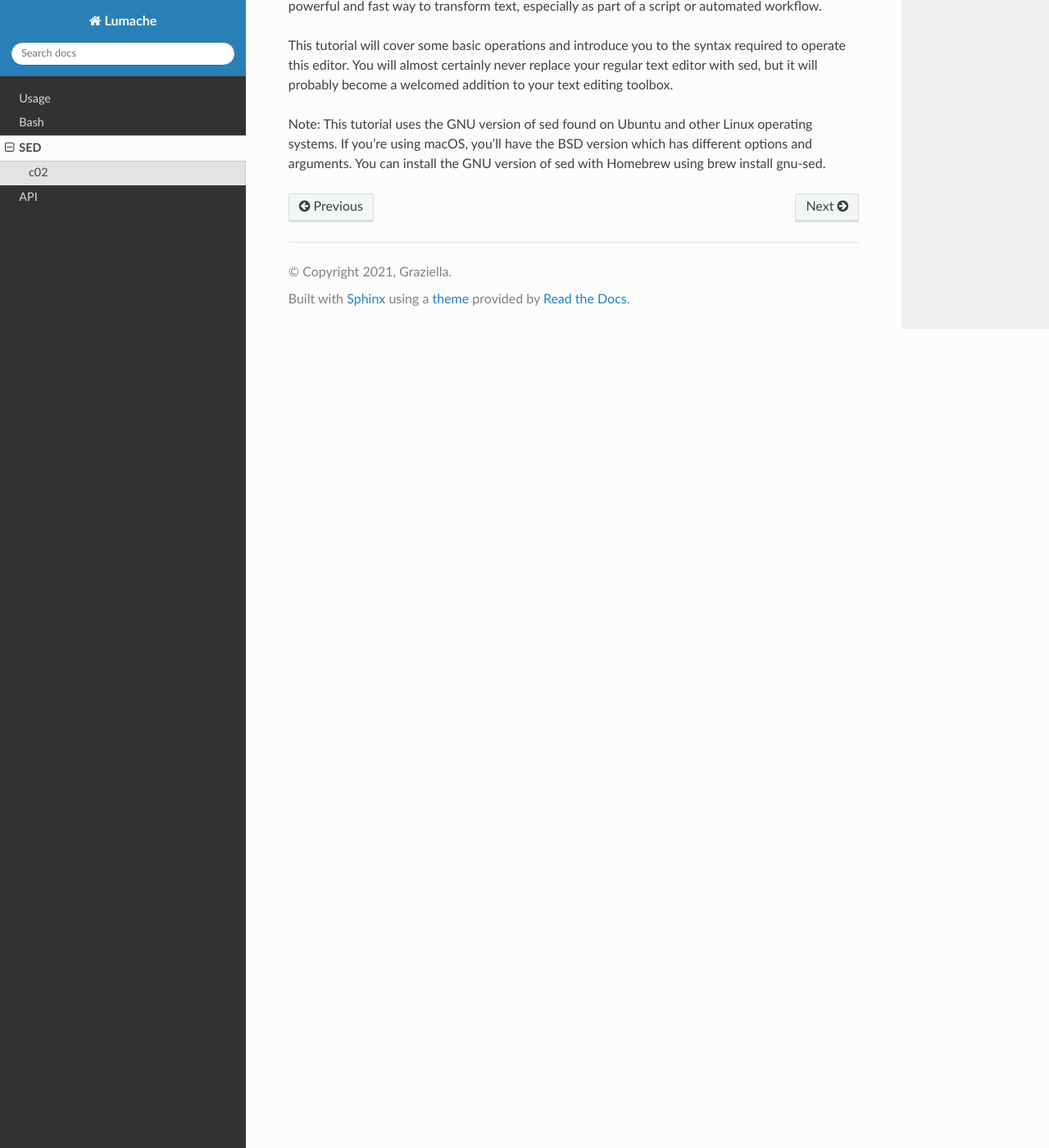
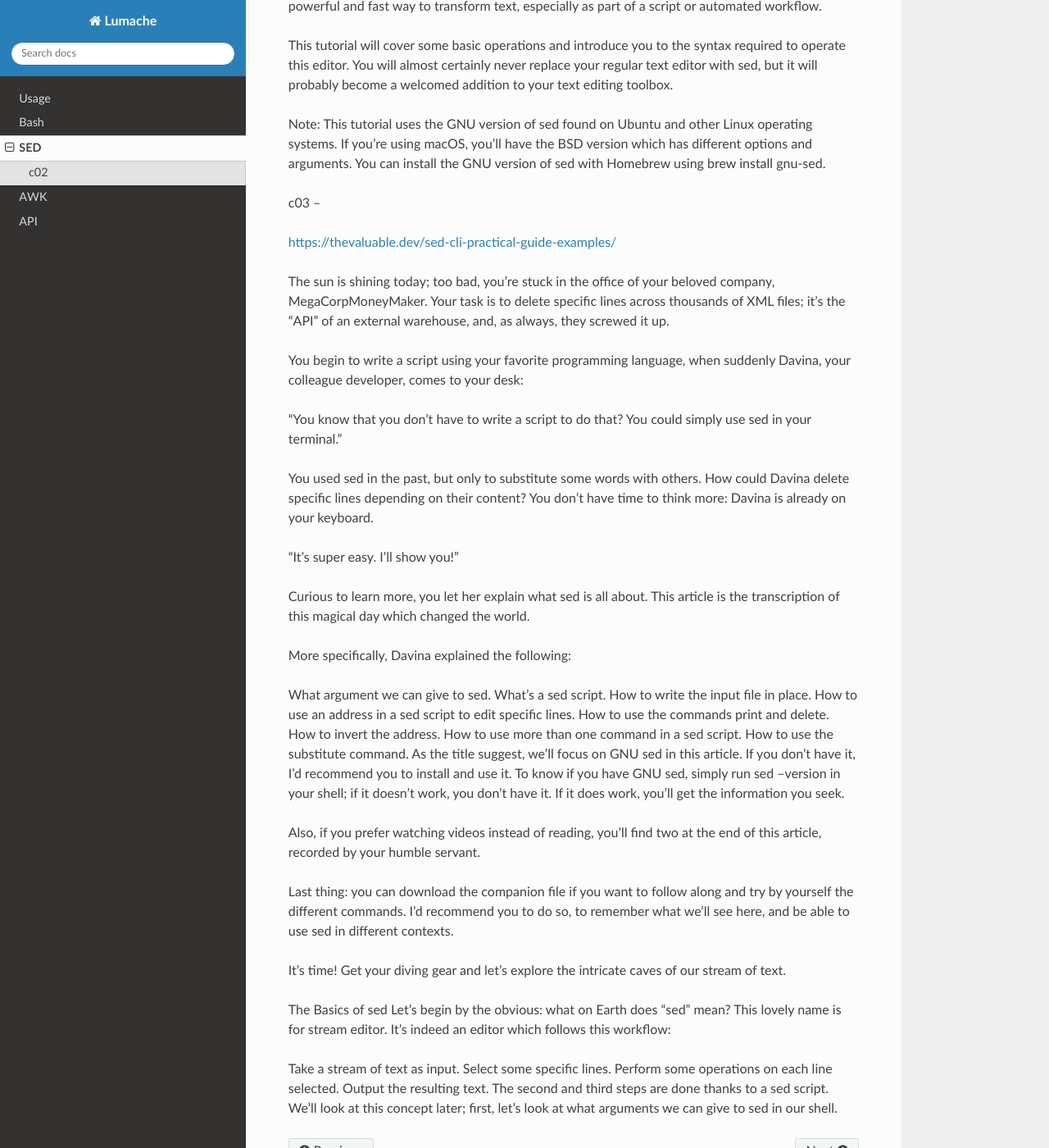
Before and after one commit to matecom57/santosg57-Bash, a Sphinx documentation site: the page built from docs/source/sed.rst, in a window 1280 px wide and 1400 px high, scrolled down 2260 px. Shown: the whole window at 82% size. Built offline with Sphinx 7.4.7 and the Read the Docs theme 3.1.0, drawn with Linux system fonts in a browser that asks for light colours.

```diff
--- a/docs/source/index.rst
+++ b/docs/source/index.rst
@@ -21,4 +21,5 @@ Contents
    usage
    bash
    sed
+   awk
    api
--- a/docs/source/sed.rst
+++ b/docs/source/sed.rst
@@ -167,3 +167,58 @@ addition to your text editing toolbox.
 Note: This tutorial uses the GNU version of sed found on Ubuntu and other Linux operating systems. If you’re using
 macOS, you’ll have the BSD version which has different options and arguments. You can install the GNU version of sed
 with Homebrew using brew install gnu-sed.
+
+c03
+--
+
+https://thevaluable.dev/sed-cli-practical-guide-examples/
+
+The sun is shining today; too bad, you’re stuck in the office of your beloved company, MegaCorpMoneyMaker. Your task
+is to delete specific lines across thousands of XML files; it’s the “API” of an external warehouse, and, as always,
+they screwed it up.
+
+You begin to write a script using your favorite programming language, when suddenly Davina, your colleague
+developer, comes to your desk:
+
+“You know that you don’t have to write a script to do that? You could simply use sed in your terminal.”
+
+You used sed in the past, but only to substitute some words with others. How could Davina delete specific lines
+depending on their content? You don’t have time to think more: Davina is already on your keyboard.
+
+“It’s super easy. I’ll show you!”
+
+Curious to learn more, you let her explain what sed is all about. This article is the transcription of this magical
+day which changed the world.
+
+More specifically, Davina explained the following:
+
+What argument we can give to sed.
+What’s a sed script.
+How to write the input file in place.
+How to use an address in a sed script to edit specific lines.
+How to use the commands print and delete.
+How to invert the address.
+How to use more than one command in a sed script.
+How to use the substitute command.
+As the title suggest, we’ll focus on GNU sed in this article. If you don’t have it, I’d recommend you to install and
+use it. To know if you have GNU sed, simply run sed --version in your shell; if it doesn’t work, you don’t have it.
+If it does work, you’ll get the information you seek.
+
+Also, if you prefer watching videos instead of reading, you’ll find two at the end of this article, recorded by your
+humble servant.
+
+Last thing: you can download the companion file if you want to follow along and try by yourself the different
+commands. I’d recommend you to do so, to remember what we’ll see here, and be able to use sed in different contexts.
+
+It’s time! Get your diving gear and let’s explore the intricate caves of our stream of text.
+
+The Basics of sed
+Let’s begin by the obvious: what on Earth does “sed” mean? This lovely name is for stream editor. It’s indeed an
+editor which follows this workflow:
+
+Take a stream of text as input.
+Select some specific lines.
+Perform some operations on each line selected.
+Output the resulting text.
+The second and third steps are done thanks to a sed script. We’ll look at this concept later; first, let’s look at
+what arguments we can give to sed in our shell.
```
Also changed, not shown: docs/source/awk.rst (added, +238 -0 lines).
